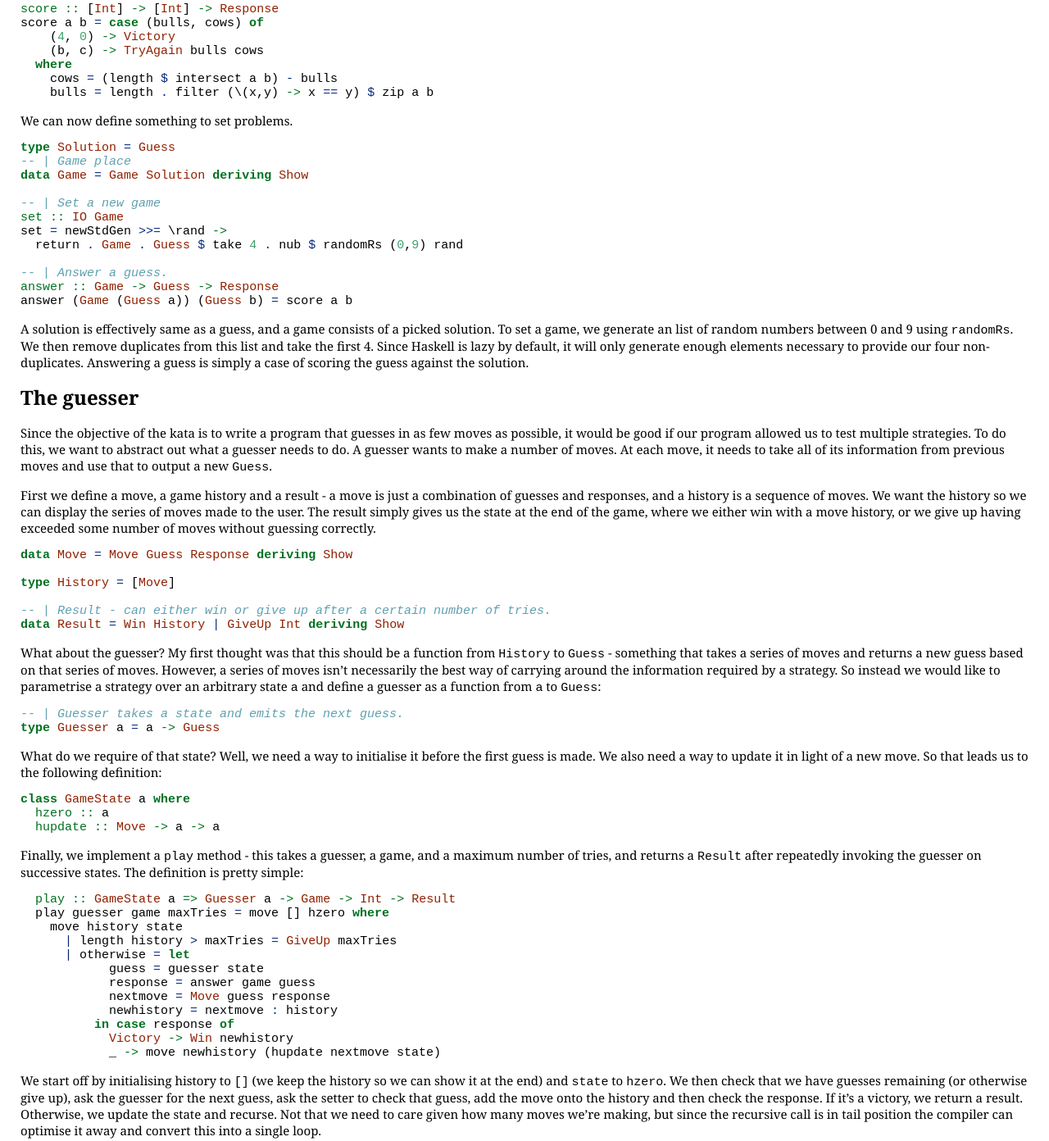
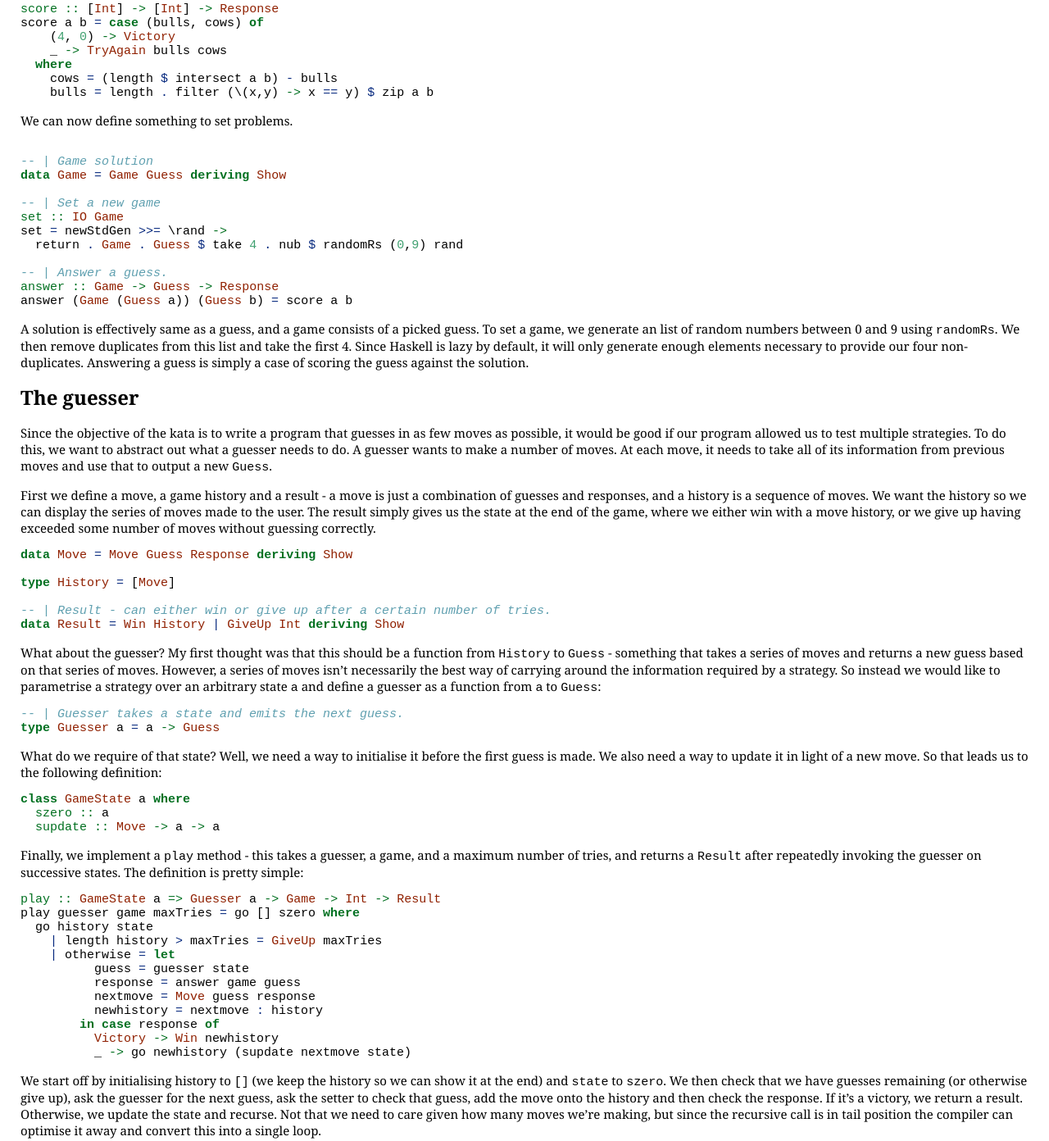
Before and after one commit to nc6/nc6.github.com, a plain HTML site: page posts/2013-10-16-the-game-of-hells.html in a window 1280 px wide. Shown: the part 836-2228 px from the top of the page at 82% size. Drawn offline with Linux system fonts and the light colour scheme; a script that the page names is missing.

Commit message:
Updated site on Wed 16 Oct 2013 22:24:25 BST. Source commit id: a5f78aeba0704dfeac5cb8d215bd44fd59078d3b

```diff
--- a/posts/2013-10-16-the-game-of-hells.html
+++ b/posts/2013-10-16-the-game-of-hells.html
@@ -52,14 +52,14 @@
 <pre class="sourceCode haskell"><code class="sourceCode haskell"><span class="ot">score ::</span> [<span class="dt">Int</span>] <span class="ot">-&gt;</span> [<span class="dt">Int</span>] <span class="ot">-&gt;</span> <span class="dt">Response</span>
 score a b <span class="fu">=</span> <span class="kw">case</span> (bulls, cows) <span class="kw">of</span>
     (<span class="dv">4</span>, <span class="dv">0</span>) <span class="ot">-&gt;</span> <span class="dt">Victory</span>
-    (b, c) <span class="ot">-&gt;</span> <span class="dt">TryAgain</span> bulls cows
+    _ <span class="ot">-&gt;</span> <span class="dt">TryAgain</span> bulls cows
   <span class="kw">where</span>
     cows <span class="fu">=</span> (length <span class="fu">$</span> intersect a b) <span class="fu">-</span> bulls
     bulls <span class="fu">=</span> length <span class="fu">.</span> filter (\(x,y) <span class="ot">-&gt;</span> x <span class="fu">==</span> y) <span class="fu">$</span> zip a b</code></pre>
 <p>We can now define something to set problems.</p>
-<pre class="sourceCode haskell"><code class="sourceCode haskell"><span class="kw">type</span> <span class="dt">Solution</span> <span class="fu">=</span> <span class="dt">Guess</span>
-<span class="co">-- | Game place</span>
-<span class="kw">data</span> <span class="dt">Game</span> <span class="fu">=</span> <span class="dt">Game</span> <span class="dt">Solution</span> <span class="kw">deriving</span> <span class="dt">Show</span>
+<pre class="sourceCode haskell"><code class="sourceCode haskell">
+<span class="co">-- | Game solution</span>
+<span class="kw">data</span> <span class="dt">Game</span> <span class="fu">=</span> <span class="dt">Game</span> <span class="dt">Guess</span> <span class="kw">deriving</span> <span class="dt">Show</span>
 
 <span class="co">-- | Set a new game</span>
 <span class="ot">set ::</span> <span class="dt">IO</span> <span class="dt">Game</span>
@@ -69,7 +69,7 @@ set <span class="fu">=</span> newStdGen <span class="fu">&gt;&gt;=</span> \rand
 <span class="co">-- | Answer a guess.</span>
 <span class="ot">answer ::</span> <span class="dt">Game</span> <span class="ot">-&gt;</span> <span class="dt">Guess</span> <span class="ot">-&gt;</span> <span class="dt">Response</span>
 answer (<span class="dt">Game</span> (<span class="dt">Guess</span> a)) (<span class="dt">Guess</span> b) <span class="fu">=</span> score a b</code></pre>
-<p>A solution is effectively same as a guess, and a game consists of a picked solution. To set a game, we generate an list of random numbers between 0 and 9 using <code>randomRs</code>. We then remove duplicates from this list and take the first 4. Since Haskell is lazy by default, it will only generate enough elements necessary to provide our four non-duplicates. Answering a guess is simply a case of scoring the guess against the solution.</p>
+<p>A solution is effectively same as a guess, and a game consists of a picked guess. To set a game, we generate an list of random numbers between 0 and 9 using <code>randomRs</code>. We then remove duplicates from this list and take the first 4. Since Haskell is lazy by default, it will only generate enough elements necessary to provide our four non-duplicates. Answering a guess is simply a case of scoring the guess against the solution.</p>
 <h1 id="the-guesser">The guesser</h1>
 <p>Since the objective of the kata is to write a program that guesses in as few moves as possible, it would be good if our program allowed us to test multiple strategies. To do this, we want to abstract out what a guesser needs to do. A guesser wants to make a number of moves. At each move, it needs to take all of its information from previous moves and use that to output a new <code>Guess</code>.</p>
 <p>First we define a move, a game history and a result - a move is just a combination of guesses and responses, and a history is a sequence of moves. We want the history so we can display the series of moves made to the user. The result simply gives us the state at the end of the game, where we either win with a move history, or we give up having exceeded some number of moves without guessing correctly.</p>
@@ -84,12 +84,12 @@ answer (<span class="dt">Game</span> (<span class="dt">Guess</span> a)) (<span c
 <span class="kw">type</span> <span class="dt">Guesser</span> a <span class="fu">=</span> a <span class="ot">-&gt;</span> <span class="dt">Guess</span></code></pre>
 <p>What do we require of that state? Well, we need a way to initialise it before the first guess is made. We also need a way to update it in light of a new move. So that leads us to the following definition:</p>
 <pre class="sourceCode haskell"><code class="sourceCode haskell"><span class="kw">class</span> <span class="dt">GameState</span> a <span class="kw">where</span>
-<span class="ot">  hzero ::</span> a
-<span class="ot">  hupdate ::</span> <span class="dt">Move</span> <span class="ot">-&gt;</span> a <span class="ot">-&gt;</span> a</code></pre>
+<span class="ot">  szero ::</span> a
+<span class="ot">  supdate ::</span> <span class="dt">Move</span> <span class="ot">-&gt;</span> a <span class="ot">-&gt;</span> a</code></pre>
 <p>Finally, we implement a <code>play</code> method - this takes a guesser, a game, and a maximum number of tries, and returns a <code>Result</code> after repeatedly invoking the guesser on successive states. The definition is pretty simple:</p>
-<pre class="sourceCode haskell"><code class="sourceCode haskell"><span class="ot">  play ::</span> <span class="dt">GameState</span> a <span class="ot">=&gt;</span> <span class="dt">Guesser</span> a <span class="ot">-&gt;</span> <span class="dt">Game</span> <span class="ot">-&gt;</span> <span class="dt">Int</span> <span class="ot">-&gt;</span> <span class="dt">Result</span>
-  play guesser game maxTries <span class="fu">=</span> move [] hzero <span class="kw">where</span>
-    move history state
+<pre class="sourceCode haskell"><code class="sourceCode haskell"><span class="ot">play ::</span> <span class="dt">GameState</span> a <span class="ot">=&gt;</span> <span class="dt">Guesser</span> a <span class="ot">-&gt;</span> <span class="dt">Game</span> <span class="ot">-&gt;</span> <span class="dt">Int</span> <span class="ot">-&gt;</span> <span class="dt">Result</span>
+play guesser game maxTries <span class="fu">=</span> go [] szero <span class="kw">where</span>
+  go history state
     <span class="fu">|</span> length history <span class="fu">&gt;</span> maxTries <span class="fu">=</span> <span class="dt">GiveUp</span> maxTries
     <span class="fu">|</span> otherwise <span class="fu">=</span> <span class="kw">let</span>
           guess <span class="fu">=</span> guesser state
@@ -98,18 +98,18 @@ answer (<span class="dt">Game</span> (<span class="dt">Guess</span> a)) (<span c
           newhistory <span class="fu">=</span> nextmove <span class="fu">:</span> history
         <span class="kw">in</span> <span class="kw">case</span> response <span class="kw">of</span>
           <span class="dt">Victory</span> <span class="ot">-&gt;</span> <span class="dt">Win</span> newhistory
-            _ <span class="ot">-&gt;</span> move newhistory (hupdate nextmove state)</code></pre>
-<p>We start off by initialising history to <code>[]</code> (we keep the history so we can show it at the end) and <code>state</code> to <code>hzero</code>. We then check that we have guesses remaining (or otherwise give up), ask the guesser for the next guess, ask the setter to check that guess, add the move onto the history and then check the response. If it’s a victory, we return a result. Otherwise, we update the state and recurse. Not that we need to care given how many moves we’re making, but since the recursive call is in tail position the compiler can optimise it away and convert this into a single loop.</p>
+          _ <span class="ot">-&gt;</span> go newhistory (supdate nextmove state)</code></pre>
+<p>We start off by initialising history to <code>[]</code> (we keep the history so we can show it at the end) and <code>state</code> to <code>szero</code>. We then check that we have guesses remaining (or otherwise give up), ask the guesser for the next guess, ask the setter to check that guess, add the move onto the history and then check the response. If it’s a victory, we return a result. Otherwise, we update the state and recurse. Not that we need to care given how many moves we’re making, but since the recursive call is in tail position the compiler can optimise it away and convert this into a single loop.</p>
 <h1 id="the-strategy">The Strategy</h1>
 <p>I spent quite a while trying to think of a sensible strategy for this. I initially wanted to do something probabilistic, but after a page of scribbles decided that the posterior distributions were somewhat more hairy than I wanted to contend with. Then I thought about some heuristic approximation scoring each number. Finally, I gave up. My girlfriend was tackling the problem by starting with every possibility and then on each turn removing those which had been invalidated by the previous move and guessing the remaining one which was in some way ‘most informative’. I decided to go even simpler than this. The simple strategy updates state by removing everything which would have scored the guess differently to the answer. It then picks the first one. I was actually slightly surprised by just <em>how</em> simple this is to write:</p>
 <pre class="sourceCode haskell"><code class="sourceCode haskell"><span class="kw">newtype</span> <span class="dt">State</span> <span class="fu">=</span> <span class="dt">State</span> {<span class="ot"> unState ::</span> [[<span class="dt">Int</span>]] }
 
 <span class="kw">instance</span> <span class="dt">GameState</span> <span class="dt">State</span> <span class="kw">where</span>
-  hzero <span class="fu">=</span> <span class="dt">State</span> [[a,b,c,d] <span class="fu">|</span> a <span class="ot">&lt;-</span> [<span class="dv">0</span> <span class="fu">..</span> <span class="dv">9</span>]
+  szero <span class="fu">=</span> <span class="dt">State</span> [[a,b,c,d] <span class="fu">|</span> a <span class="ot">&lt;-</span> [<span class="dv">0</span> <span class="fu">..</span> <span class="dv">9</span>]
                      , b <span class="ot">&lt;-</span> [<span class="dv">0</span> <span class="fu">..</span> <span class="dv">9</span>] \\ [a]
                      , c <span class="ot">&lt;-</span> [<span class="dv">0</span> <span class="fu">..</span> <span class="dv">9</span>] \\ [a,b]
                      , d <span class="ot">&lt;-</span> [<span class="dv">0</span> <span class="fu">..</span> <span class="dv">9</span>] \\ [a,b,c]]
-  hupdate (<span class="dt">Move</span> (<span class="dt">Guess</span> a) r) <span class="fu">=</span> <span class="dt">State</span> <span class="fu">.</span> filter (\b <span class="ot">-&gt;</span> score a b <span class="fu">==</span> r) <span class="fu">.</span> unState
+  supdate (<span class="dt">Move</span> (<span class="dt">Guess</span> g) r) <span class="fu">=</span> <span class="dt">State</span> <span class="fu">.</span> filter (\g2 <span class="ot">-&gt;</span> score g g2 <span class="fu">==</span> r) <span class="fu">.</span> unState
 
 <span class="ot">guess ::</span> <span class="dt">Guesser</span> <span class="dt">State</span>
 guess <span class="fu">=</span> <span class="dt">Guess</span> <span class="fu">.</span> head <span class="fu">.</span> unState</code></pre>
```
Lines whose indentation alone changed are shown as unchanged.
